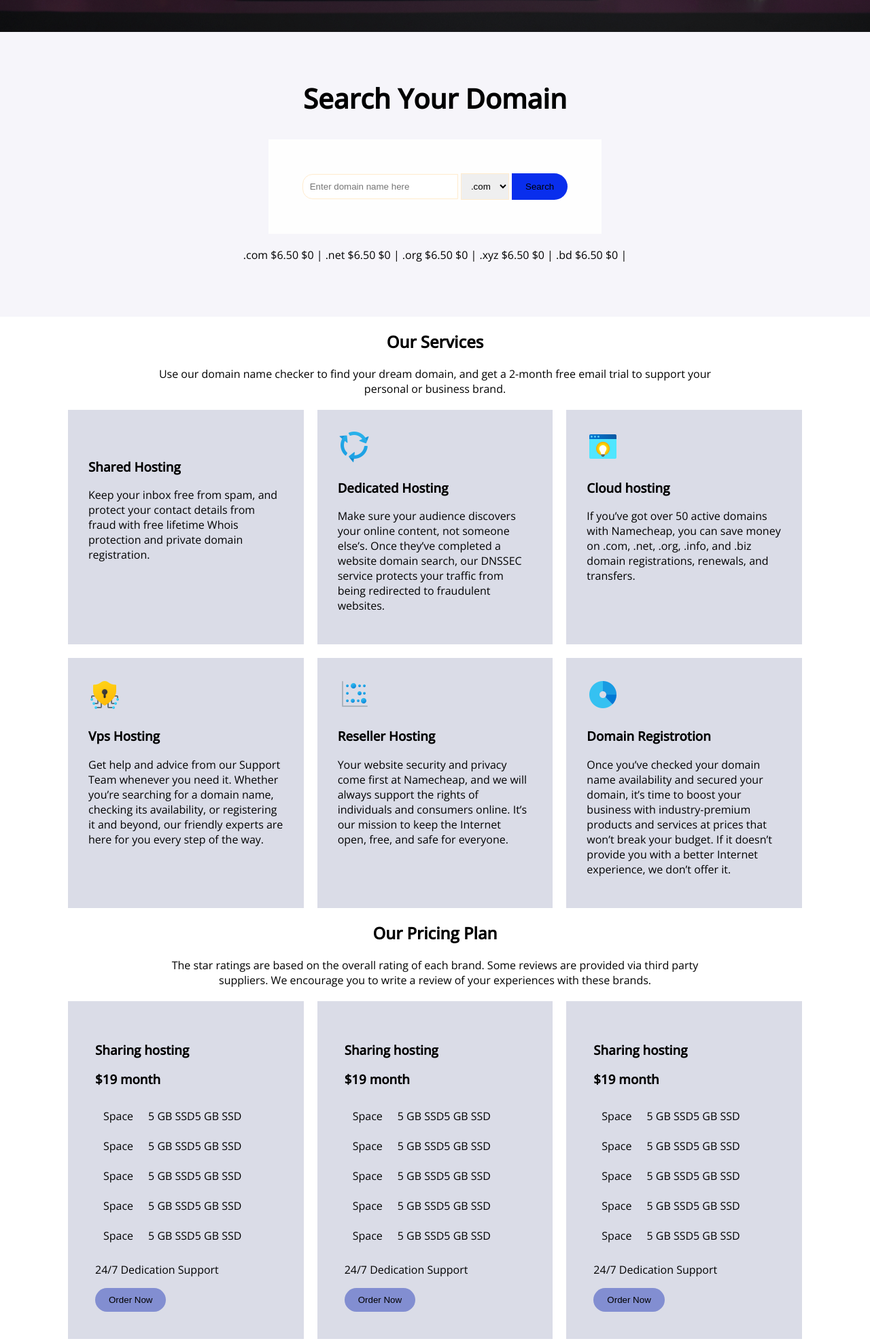
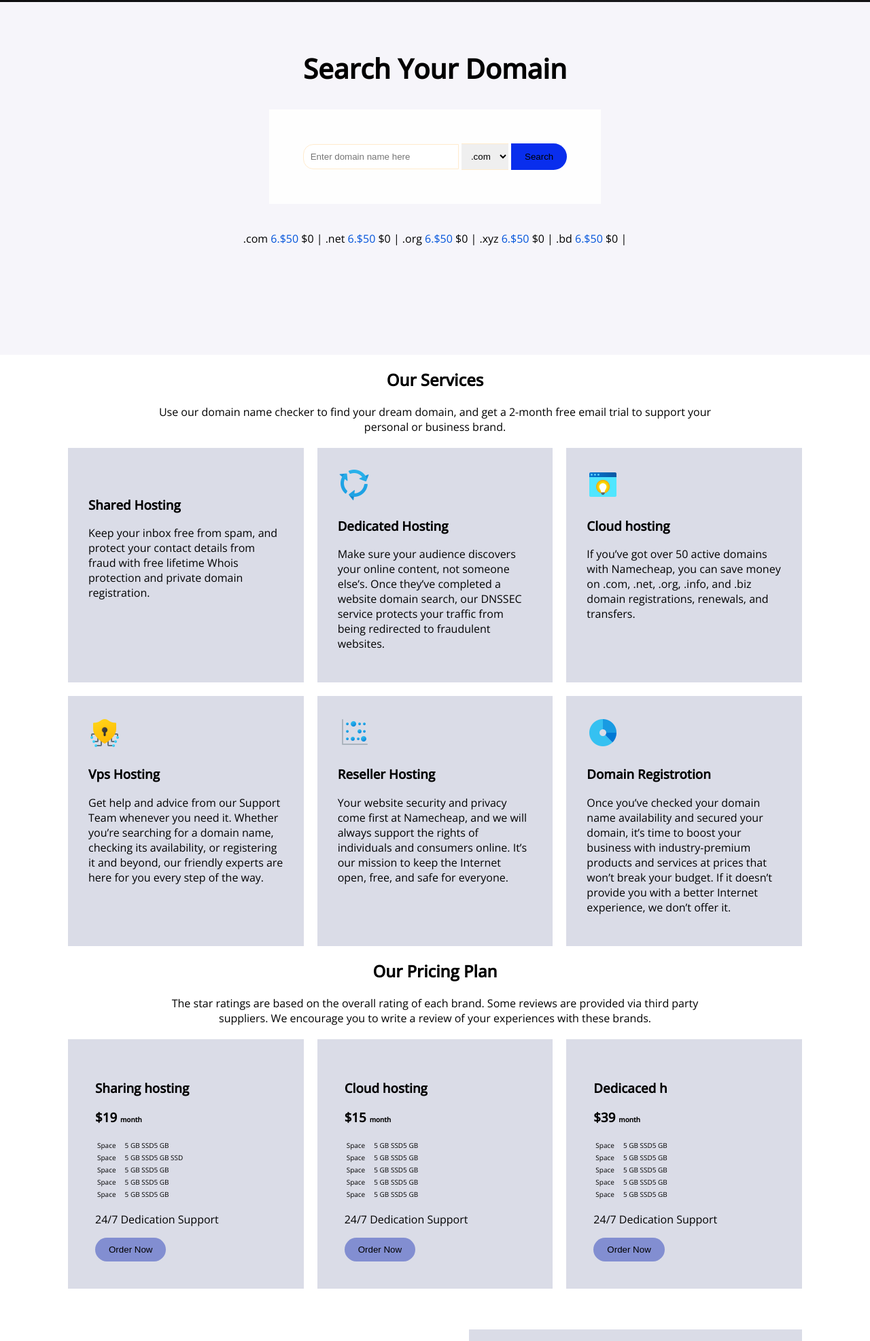
Before and after one commit to mdshodullahsk/One-Page-Assignment-2, a plain HTML site: page index.html in a window 1280 px wide. Shown: the part 677-2650 px from the top of the page at 68% size. Drawn offline with nearby package versions, Linux system fonts and the light colour scheme; a web font is replaced by a local one.

Commit message:
content writing

```diff
--- a/index.html
+++ b/index.html
@@ -36,7 +36,7 @@
             Search Your Domain
         </h1>
         <form action="" id="searcs-box">
-            <input type="text" placeholder="Enter domain name here" id="search-name">
+            <input type="git push -u origin main" placeholder="Enter domain name here" id="search-name">
 
           <select name="" id="domain-name">
             <option value=".ccom">.com</option>
@@ -49,11 +49,11 @@
 
 </form>
 <div>
-    <span>.com $6.50 $0   |</span>
-<span>.net $6.50 $0   |</span>
-<span>.org $6.50 $0   |</span>
-<span>.xyz $6.50 $0   |</span>
-<span>.bd $6.50 $0    |</span>
+<span>.com <span class="span-color">6.$50</span> $0   |</span>
+<span>.net <span class="span-color">6.$50</span> $0   |</span>
+<span>.org <span class="span-color">6.$50</span> $0   |</span>
+<span>.xyz <span class="span-color">6.$50</span> $0   |</span>
+<span>.bd <span class="span-color">6.$50</span> $0    |</span>
 </div>
     </div>
 </section>
@@ -118,7 +118,7 @@
 Share Hosting -->
 
 <section>
-    <div id="share-heading">
+    <div id="share-heading" class="pera">
         <h1>Our Pricing Plan</h1>
         <p>
             The star ratings are based on the overall rating of each brand. Some reviews are provided via third party suppliers. We encourage you to write a review of your experiences with these brands.
@@ -128,13 +128,13 @@ Share Hosting -->
     <!-- Share hos -->
     <div class="devion-three" id="share">
         <h3>Sharing hosting</h3>
-        <h3>$19 <span>month</span></h3>
+        <h3>$19 <span class="month">month</span></h3>
 
 
         <table>
             <tr>
                 <td>Space</td>
-                <td>5 GB SSD5 GB SSD</td>
+                <td>5 GB SSD5 GB</td>
             </tr>
             <tr>
                 <td>Space</td>
@@ -142,15 +142,15 @@ Share Hosting -->
             </tr>
             <tr>
                 <td>Space</td>
-                <td>5 GB SSD5 GB SSD</td>
+                <td>5 GB SSD5 GB</td>
             </tr>
             <tr>
                 <td>Space</td>
-                <td>5 GB SSD5 GB SSD</td>
+                <td>5 GB SSD5 GB</td>
             </tr>
             <tr>
                 <td>Space</td>
-                <td>5 GB SSD5 GB SSD</td>
+                <td>5 GB SSD5 GB</td>
             </tr>
         </table>
         <p>24/7 Dedication Support</p>
@@ -159,30 +159,30 @@ Share Hosting -->
     </div>
     <!-- Cloud Hosting -->
     <div class="devion-three">
-        <h3>Sharing hosting</h3>
-        <h3>$19 <span>month</span></h3>
+        <h3>Cloud hosting</h3>
+        <h3>$15 <span class="month">month</span></h3>
 
 
         <table>
             <tr>
                 <td>Space</td>
-                <td>5 GB SSD5 GB SSD</td>
+                <td>5 GB SSD5 GB</td>
             </tr>
             <tr>
                 <td>Space</td>
-                <td>5 GB SSD5 GB SSD</td>
+                <td>5 GB SSD5 GB</td>
             </tr>
             <tr>
                 <td>Space</td>
-                <td>5 GB SSD5 GB SSD</td>
+                <td>5 GB SSD5 GB</td>
             </tr>
             <tr>
                 <td>Space</td>
-                <td>5 GB SSD5 GB SSD</td>
+                <td>5 GB SSD5 GB</td>
             </tr>
             <tr>
                 <td>Space</td>
-                <td>5 GB SSD5 GB SSD</td>
+                <td>5 GB SSD5 GB</td>
             </tr>
         </table>
         <p>24/7 Dedication Support</p>
@@ -192,30 +192,30 @@ Share Hosting -->
 
     <!-- Dedicated Hosting -->
     <div class="devion-three" id="dedicated">
-        <h3>Sharing hosting</h3>
-        <h3>$19 <span>month</span></h3>
+        <h3>Dedicaced h</h3>
+        <h3>$39 <span class="month">month</span></h3>
 
 
         <table>
             <tr>
                 <td>Space</td>
-                <td>5 GB SSD5 GB SSD</td>
+                <td>5 GB SSD5 GB</td>
             </tr>
             <tr>
                 <td>Space</td>
-                <td>5 GB SSD5 GB SSD</td>
+                <td>5 GB SSD5 GB</td>
             </tr>
             <tr>
                 <td>Space</td>
-                <td>5 GB SSD5 GB SSD</td>
+                <td>5 GB SSD5 GB</td>
             </tr>
             <tr>
                 <td>Space</td>
-                <td>5 GB SSD5 GB SSD</td>
+                <td>5 GB SSD5 GB</td>
             </tr>
             <tr>
                 <td>Space</td>
-                <td>5 GB SSD5 GB SSD</td>
+                <td>5 GB SSD5 GB</td>
             </tr>
 
         </table>
@@ -244,7 +244,7 @@ Share Hosting Ending-->
                 <h3>99.9% Uptime Guarantee</h3>
 
             <p>
-                Shared web hosting is the basic package that services offer. Your website sits on the same server along with many other websites, so you're sharing the server, and any other resources, such as memory or CPU.
+                Shared web hosting is the basic package that services offer. Your website sits on the same server.
             </p>
             </div>
 
@@ -253,7 +253,7 @@ Share Hosting Ending-->
             <div id="globel">
                 <h3>Globel Datacenters</h3>
             <p>
-                These are good for basic website needs such as email sending, file sharing, and base level ecommerce sites. Shared hosting is the cheapest and therefore smartest option for smaller or startup businesses.
+                These are good for basic website needs such as email sending, file sharing
             </p>
             </div>
 
@@ -278,7 +278,7 @@ Share Hosting Ending-->
                 <h3>Web Asset Delivery</h3>
 
             <p>
-                The first thing you need to do when shopping for a web hosting service is to evaluate your disk space and bandwidth needs. If your site features lots of graphics, dozens of pages, and large amounts of traffic, you're going to need decent bandwidth and disk space. Unlimited plans are available, and they make life easier.
+                The first thing you need to do when shopping for a web hosting service is to evaluate your disk space and bandwidth needs.
             </p>
             </div>
 
@@ -287,7 +287,7 @@ Share Hosting Ending-->
             <div id="dedicated-suppport">
                 <h3>24/7 Dedicated Support</h3>
             <p>
-                Keep compatibility in mind, too. In the excitement of looking for a website hosting provider, you might overlook one critical thing: the type of operating systems that are supported. You're not going to want to switch operating systems, so double-check this point before settling for a provider.
+                Keep compatibility in mind, too. In the excitement of looking for a website hosting provider, you might overlook one critical thing:
             </p>
             </div>
 
@@ -319,7 +319,7 @@ Share Hosting Ending-->
         <h3>dedicated hosting</h3>
 
         <p>
-            Reliability and availability are critical characteristics to consider when shopping around for web hosting. The best web hosting companies offer availability rates of 98 and 99 percent, frequently referred to as “Uptime.”
+            Reliability and availability are critical characteristics to consider when shopping around for web hosting.
         </p>
     </div>
 
@@ -330,7 +330,7 @@ Share Hosting Ending-->
         <h3>How to configure</h3>
         <h3>cloud hosting plan</h3>
         <p>
-            Security is also an essential concern. Choosing a web hosting provider without learning about its available security features is a big mistake. Things like firewalls, daily backups, and user authentication should all be included.
+            Security is also an essential concern. Choosing a web hosting provider without learning about its available security features is a big mistake.
         </p>
 
     </div>
@@ -341,7 +341,7 @@ Share Hosting Ending-->
         <h3>How to setup vps</h3>
         <h3>hosting account</h3>
         <p>
-            ake a look at how we choose the best web hosting sites in the industry in order to make a better decision about which is right for you.
+            ake a look at how we choose the best web hosting sites in the industry in order to make
 
 
         </p>
--- a/style/style.css
+++ b/style/style.css
@@ -22,7 +22,7 @@ body {
     margin: 0%;
 }
 #cover p {
-    padding-right: 800px;
+    padding-right: 400px;
     margin-bottom: 40px;
 }
 #get-stared {
@@ -62,12 +62,15 @@ body {
         border-top-left-radius: 15px;
         border-bottom-left-radius: 15px;
         border: 0.5px solid blanchedalmond;
+        margin-right: 0px;
 
     }
     #domain-name {
         border: 0.5px solid blanchedalmond;
         padding: 10px;
-        margin: 0px;
+        border-right: none;
+        border-left: none;
+        margin-left: 0px;
     }
     #search {
         padding: 12px 20px;
@@ -80,6 +83,9 @@ body {
         display: inline-block;
         margin-top: 20px;
         margin-bottom: 80px;
+    }
+    .span-color {
+        color: #0254db;
     }
 
     /* Section three our Service */
@@ -133,13 +139,18 @@ body {
     padding: 40px;
 }
 table tr, td {
-    padding: 10px;
+    /* padding: 10px; */
+    padding-right: 10px;
+    font-size: 10px;
 }
 .btn-order {
     background-color: #828ed1;
     padding: 10px 20px;
     border-radius: 20px;
     border: none;
+}
+.month {
+    font-size: 10px;
 }
 
 /* section five */
@@ -153,7 +164,7 @@ table tr, td {
 }
 .half-two img {
     width: 100%;
-    margin-top: 120px;
+    padding-top: 200px;
 }
 #uptime {
     margin-top: 40px;
```
